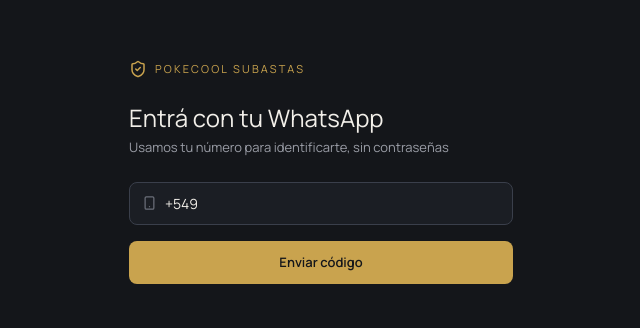
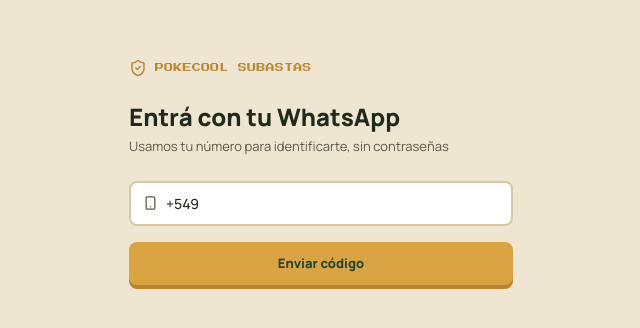
Before and after one commit to garciabelgranoe-glitch/ciudad-azulona, a React (Vite) app: page / in a window 1280 px wide. Shown: the part 228-556 px from the top of the page, without its empty margins (319-959 px from the left). Built offline with nearby package versions, Linux system fonts and the light colour scheme; no server answers.

Commit message:
Restyle visual: pantallas de login (OTP + alias)
Aplica la paleta crema/verde bosque/dorado a Login.jsx (las tres
pantallas: teléfono, código, elegir alias), consistente con el resto
de la app ya migrada.

Quedan con el tema viejo: TicketView, ProfileView y el header/nav
compartido de App.jsx.

```diff
--- a/src/components/Login.jsx
+++ b/src/components/Login.jsx
@@ -56,13 +56,13 @@ export default function Login() {
           value={alias}
           onChange={(e) => setAlias(e.target.value)}
           placeholder="Ej: Fede_Cards"
-          className="w-full rounded-lg border border-[#3A3F4B] bg-[#1B1E24] px-3 py-2.5 text-[14px] text-[#F2EFE9] placeholder:text-[#5A5E68] focus:outline-none focus-visible:ring-2 focus-visible:ring-[#C9A34E]"
+          className="w-full rounded-lg border-2 border-line bg-white px-3 py-2.5 text-[14px] font-medium text-ink placeholder:text-ink-soft/50 focus:outline-none focus-visible:border-forest-mid"
         />
-        {error && <p className="mt-2 text-[12px] text-[#E38166]">{error}</p>}
+        {error && <p className="mt-2 text-[12px] text-[#B9432C]">{error}</p>}
         <button
           onClick={handleCreateProfile}
           disabled={!alias || busy}
-          className="mt-4 w-full rounded-lg bg-[#C9A34E] py-3 text-[13px] font-semibold text-[#14161A] transition hover:bg-[#D9BB74] disabled:opacity-40"
+          className="mt-4 w-full rounded-lg bg-gold py-3 text-[13px] font-extrabold text-forest-deep shadow-[0_4px_0_rgba(185,134,47,1)] transition hover:bg-gold-glow active:translate-y-[3px] active:shadow-[0_1px_0_rgba(185,134,47,1)] disabled:opacity-40"
         >
           Continuar
         </button>
@@ -78,19 +78,19 @@ export default function Login() {
           onChange={(e) => setToken(e.target.value)}
           placeholder="123456"
           inputMode="numeric"
-          className="w-full rounded-lg border border-[#3A3F4B] bg-[#1B1E24] px-3 py-2.5 text-center text-[20px] tracking-[0.3em] text-[#F2EFE9] placeholder:text-[#5A5E68] focus:outline-none focus-visible:ring-2 focus-visible:ring-[#C9A34E]"
+          className="w-full rounded-lg border-2 border-line bg-white px-3 py-2.5 text-center text-[20px] font-bold tracking-[0.3em] text-ink placeholder:text-ink-soft/40 focus:outline-none focus-visible:border-forest-mid"
         />
-        {error && <p className="mt-2 text-[12px] text-[#E38166]">{error}</p>}
+        {error && <p className="mt-2 text-[12px] text-[#B9432C]">{error}</p>}
         <button
           onClick={handleVerifyOtp}
           disabled={!token || busy}
-          className="mt-4 w-full rounded-lg bg-[#C9A34E] py-3 text-[13px] font-semibold text-[#14161A] transition hover:bg-[#D9BB74] disabled:opacity-40"
+          className="mt-4 w-full rounded-lg bg-gold py-3 text-[13px] font-extrabold text-forest-deep shadow-[0_4px_0_rgba(185,134,47,1)] transition hover:bg-gold-glow active:translate-y-[3px] active:shadow-[0_1px_0_rgba(185,134,47,1)] disabled:opacity-40"
         >
           Confirmar
         </button>
         <button
           onClick={() => setStep("phone")}
-          className="mt-3 w-full text-center text-[12px] text-[#9A9DA6] underline underline-offset-2"
+          className="mt-3 w-full text-center text-[12px] font-bold text-ink-soft underline underline-offset-2"
         >
           Cambiar número
         </button>
@@ -101,24 +101,24 @@ export default function Login() {
   return (
     <AuthShell title="Entrá con tu WhatsApp" subtitle="Usamos tu número para identificarte, sin contraseñas">
       {!isSupabaseConfigured && (
-        <p className="mb-3 rounded-lg border border-[#B5462F]/40 bg-[#B5462F]/10 px-3 py-2 text-[12px] text-[#E38166]">
+        <p className="mb-3 rounded-lg border-2 border-[#B9432C]/30 bg-[#FBE6E0] px-3 py-2 text-[12px] font-medium text-[#B9432C]">
           Supabase todavía no está configurado (falta VITE_SUPABASE_URL / VITE_SUPABASE_ANON_KEY).
         </p>
       )}
-      <div className="flex items-center gap-2 rounded-lg border border-[#3A3F4B] bg-[#1B1E24] px-3 py-2.5">
-        <Smartphone size={16} className="text-[#6B6F79]" />
+      <div className="flex items-center gap-2 rounded-lg border-2 border-line bg-white px-3 py-2.5">
+        <Smartphone size={16} className="text-ink-soft" />
         <input
           value={phone}
           onChange={(e) => setPhone(e.target.value)}
           placeholder="+5491122334455"
-          className="w-full bg-transparent text-[14px] text-[#F2EFE9] placeholder:text-[#5A5E68] focus:outline-none"
+          className="w-full bg-transparent text-[14px] font-medium text-ink placeholder:text-ink-soft/50 focus:outline-none"
         />
       </div>
-      {error && <p className="mt-2 text-[12px] text-[#E38166]">{error}</p>}
+      {error && <p className="mt-2 text-[12px] text-[#B9432C]">{error}</p>}
       <button
         onClick={handleSendOtp}
         disabled={!phone || busy || !isSupabaseConfigured}
-        className="mt-4 w-full rounded-lg bg-[#C9A34E] py-3 text-[13px] font-semibold text-[#14161A] transition hover:bg-[#D9BB74] disabled:opacity-40"
+        className="mt-4 w-full rounded-lg bg-gold py-3 text-[13px] font-extrabold text-forest-deep shadow-[0_4px_0_rgba(185,134,47,1)] transition hover:bg-gold-glow active:translate-y-[3px] active:shadow-[0_1px_0_rgba(185,134,47,1)] disabled:opacity-40"
       >
         Enviar código
       </button>
@@ -128,14 +128,14 @@ export default function Login() {
 
 function AuthShell({ title, subtitle, children }) {
   return (
-    <div className="flex min-h-screen items-center justify-center px-6">
+    <div className="flex min-h-screen items-center justify-center bg-cream px-6">
       <div className="w-full max-w-sm">
-        <div className="mb-6 flex items-center gap-2 text-[#C9A34E]">
+        <div className="mb-6 flex items-center gap-2 text-gold-dark">
           <ShieldCheck size={18} />
-          <span className="text-[11px] uppercase tracking-[0.2em]">PokeCool subastas</span>
+          <span className="font-pixel text-[9px] tracking-wide">POKECOOL SUBASTAS</span>
         </div>
-        <h1 className="font-display text-2xl text-[#F2EFE9]">{title}</h1>
-        <p className="mt-1 text-[13px] text-[#9A9DA6]">{subtitle}</p>
+        <h1 className="text-2xl font-extrabold text-ink">{title}</h1>
+        <p className="mt-1 text-[13px] text-ink-soft">{subtitle}</p>
         <div className="mt-6">{children}</div>
       </div>
     </div>
```
